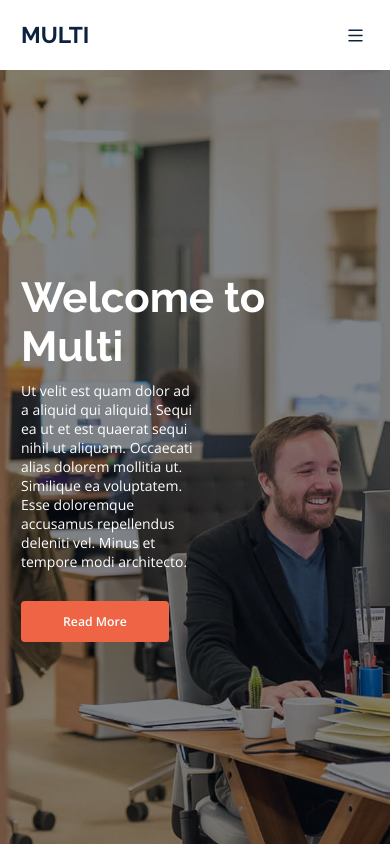
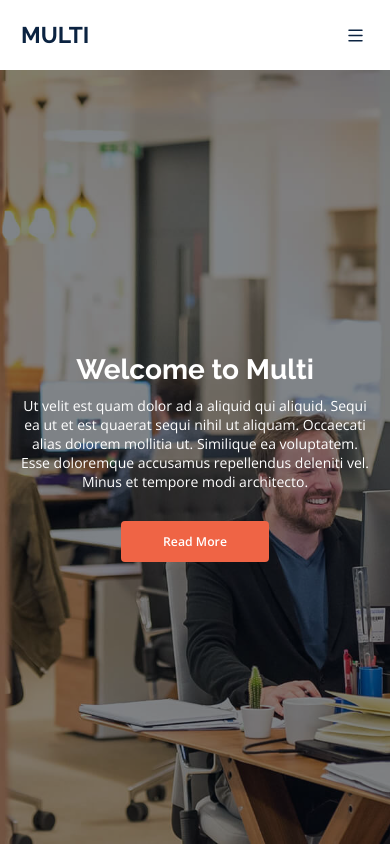
Before and after one commit to LucasBargas/multi, a React (Create React App) app: page / in a window 390 px wide. Shown: the top 844 px of the page. Built offline with nearby package versions, Linux system fonts and the light colour scheme.

Commit message:
Ajustando o responsivo do conteúdo inicial

```diff
--- a/src/components/ButtonReturn/ButtonReturn.styles.js
+++ b/src/components/ButtonReturn/ButtonReturn.styles.js
@@ -16,6 +16,13 @@ const BtnReturn = styled.button`
   visibility: ${({ visible }) => (visible ? 'visible' : 'hidden')};
   opacity: ${({ visible }) => (visible ? '1' : '0')};
 
+  @media (max-width: 320px) {
+    width: 35px;
+    height: 35px;
+    right: 10px;
+    bottom: 10px;
+  }
+
   &:hover {
     background: #fa785c;
   }
--- a/src/components/Header/Nav/Nav.styles.js
+++ b/src/components/Header/Nav/Nav.styles.js
@@ -48,6 +48,10 @@ export const NavList = styled.ul`
 
     &:hover {
       color: #ed502e;
+
+      @media (max-width: 1024px) {
+        color: #0b2341;
+      }
     }
   }
 
--- a/src/pages/HomePage/InitialSlider/InitialSlider.styles.js
+++ b/src/pages/HomePage/InitialSlider/InitialSlider.styles.js
@@ -37,6 +37,10 @@ export const SliderContent = styled.div`
   position: relative;
   z-index: 3;
 
+  @media (max-width: 820px) {
+    text-align: center;
+  }
+
   h2, p {
     color: #fff;
   }
@@ -44,11 +48,19 @@ export const SliderContent = styled.div`
   h2 {
     font-size: 3rem;
     font-family: 'Raleway', sans-serif;
+
+    @media (max-width: 480px) {
+      font-size: 2rem;
+    }
   }
 
   p {
     font-family: 'Open Sans', sans-serif;
     width: 50%;
     margin: 10px 0 30px 0;
+
+    @media (max-width: 1024px) {
+      width: 100%;
+    }
   }
 `;
```
